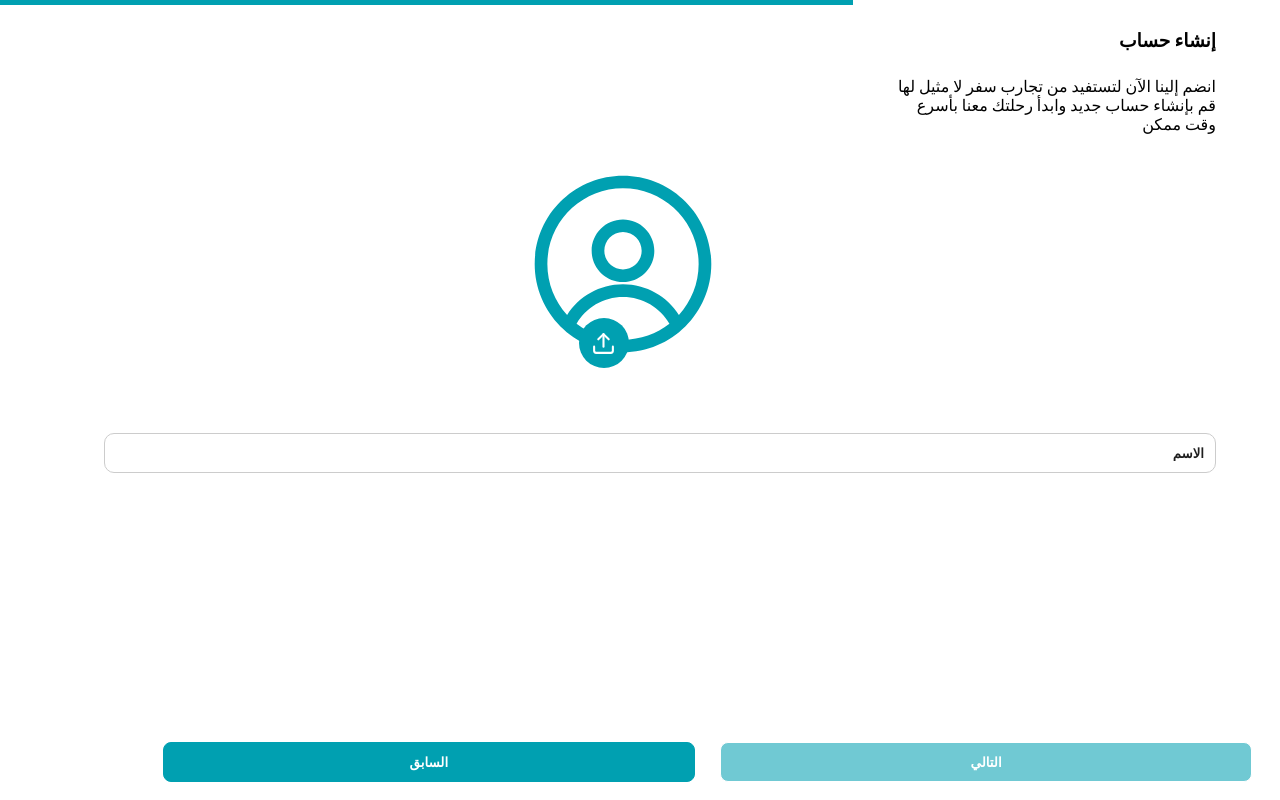
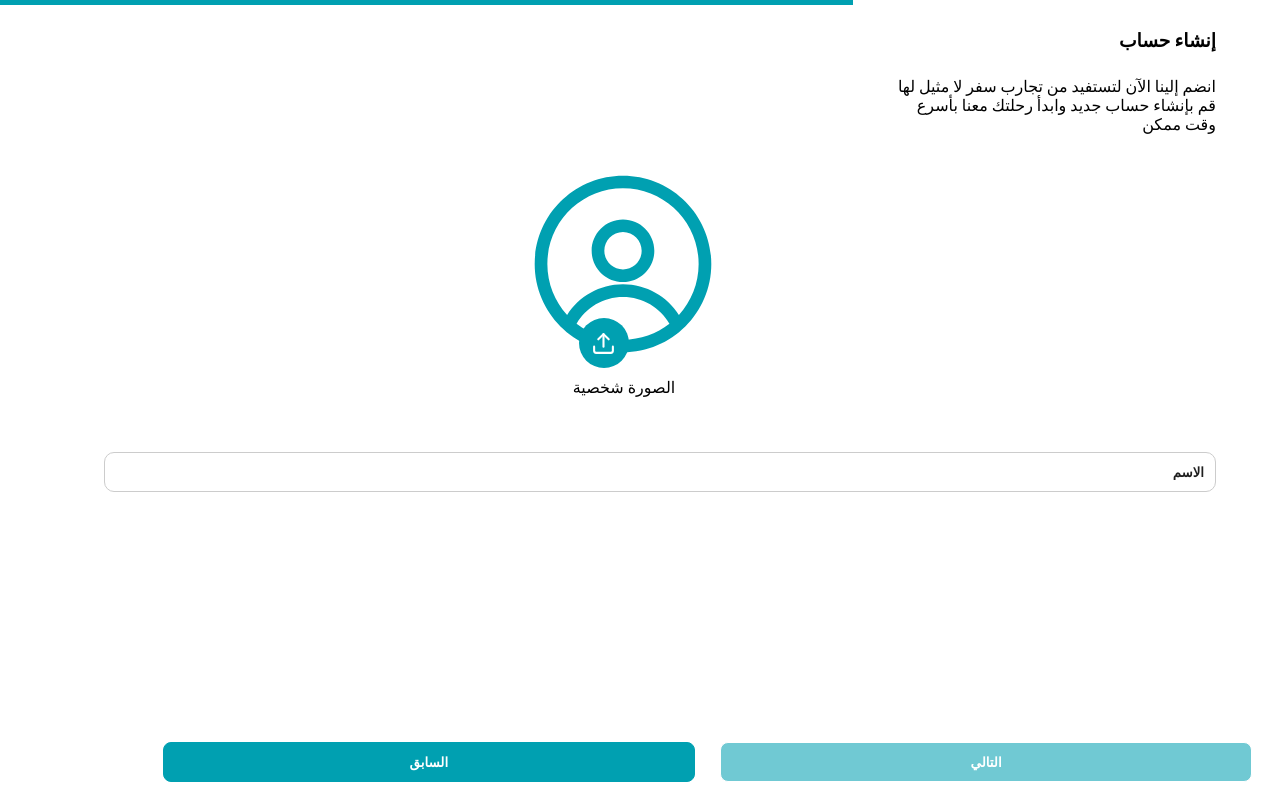
Before and after one commit to dhulnab/Tourism-webapp, a Next.js app: page /Signup in a window 1280 px wide. Both pictures are taken after a click on the button "التالي". Built offline with nearby package versions, Linux system fonts and the light colour scheme.

Commit message:
Make it a PWA

```diff
--- a/src/Components/Avatar/Avatar.jsx
+++ b/src/Components/Avatar/Avatar.jsx
@@ -26,6 +26,9 @@ const SetAvatar = () => {
           <div className={styles.box}>
             <LuUpload className={styles.image2} />
           </div>
+          <span className={styles.text}>
+            الصورة شخصية
+          </span>
         </div>
       )}
       <input
--- a/src/Components/Avatar/Avatar.module.css
+++ b/src/Components/Avatar/Avatar.module.css
@@ -37,3 +37,8 @@
   height: 220px;
   border-radius: 100%;
 }
+.text {
+  position: relative;
+  top: -40px;
+  margin-left: 32px;
+}
--- a/src/app/Signup/page.js
+++ b/src/app/Signup/page.js
@@ -66,7 +66,7 @@ function page() {
               position: "absolute",
               bottom: "10px",
               width: "99%",
-              right: "0px",
+              right: "1px",
               left: "2px",
             }}
           >
```
Also changed, not shown: 1 other file (tests, documents, lock files or other folders).
